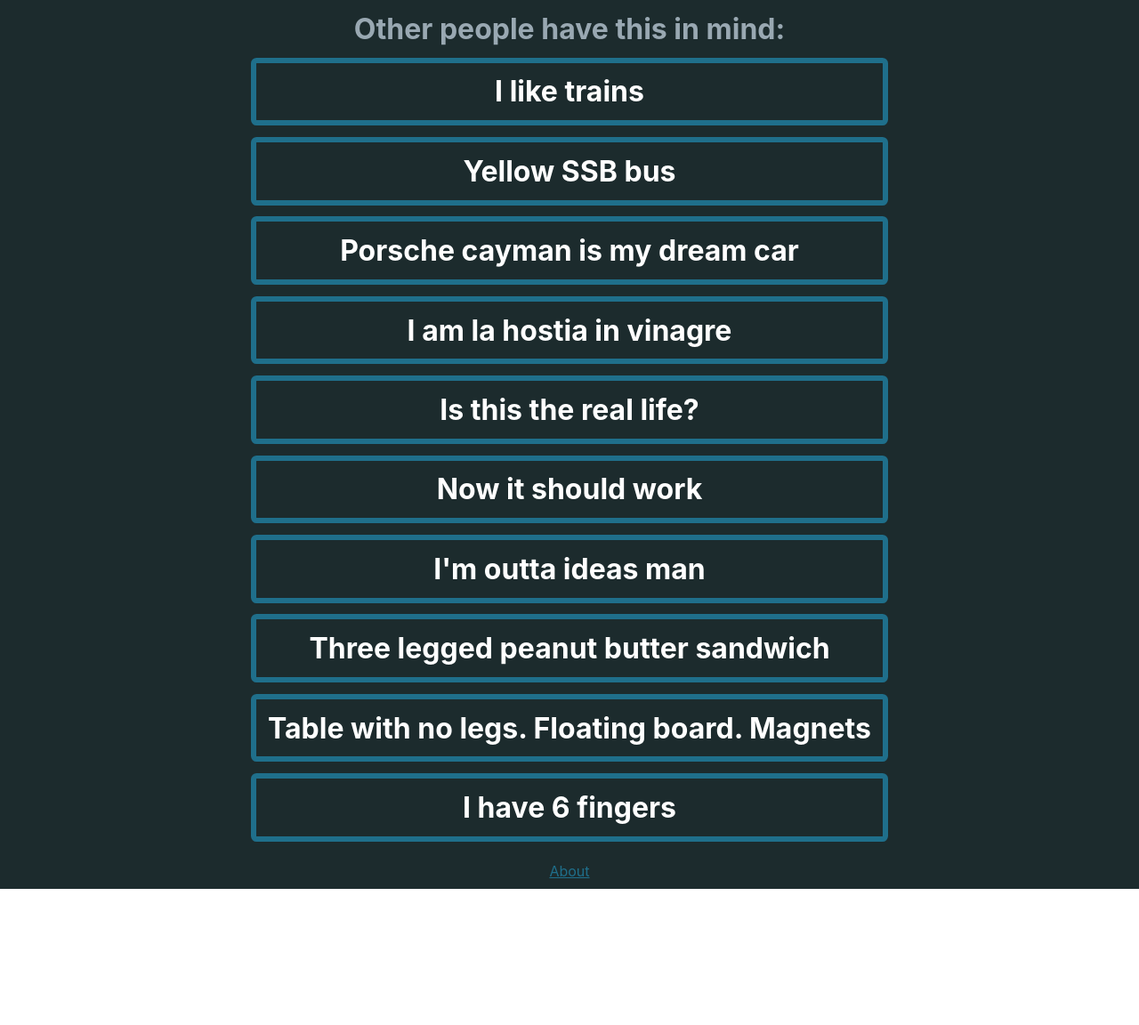
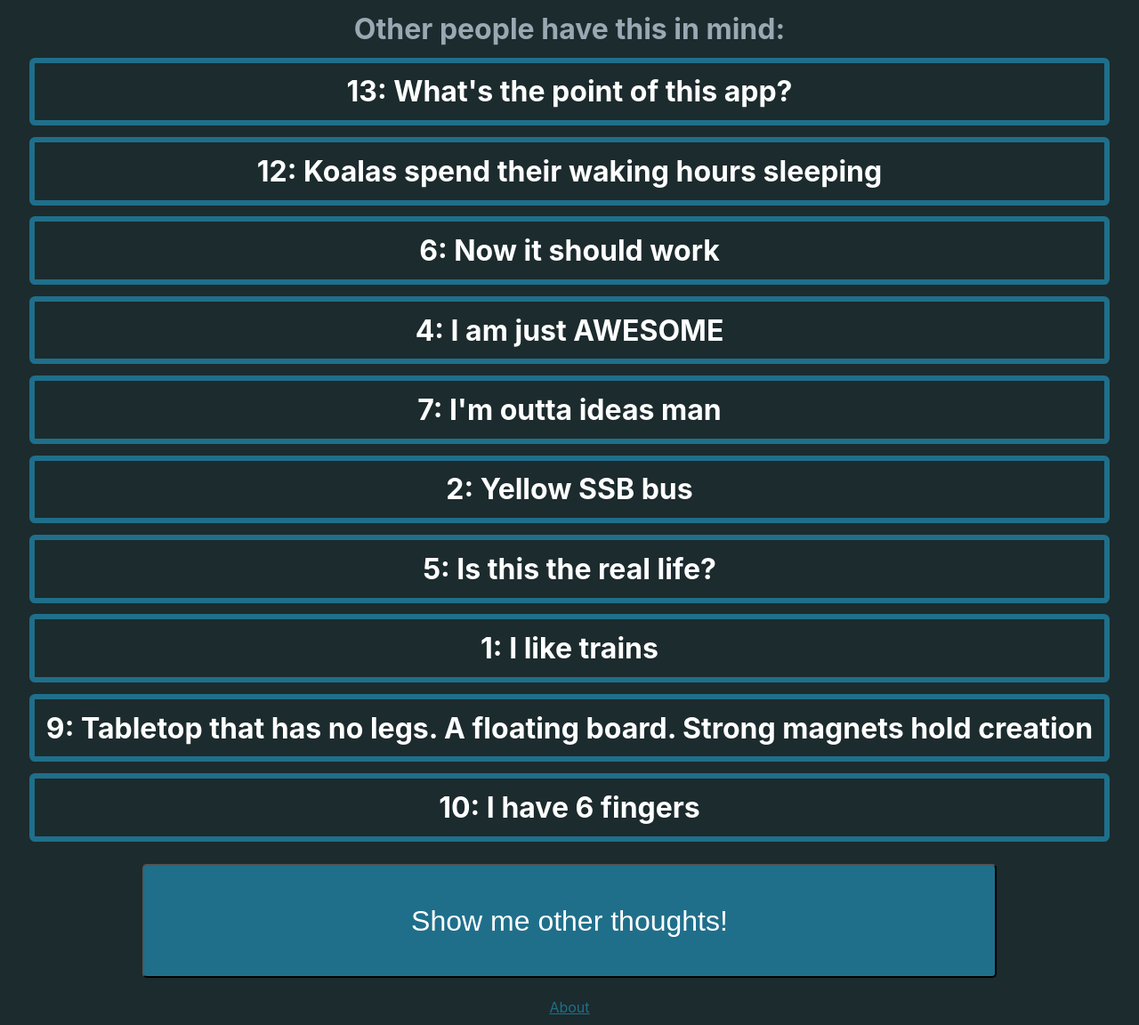
Before and after one commit to LewisGRobotics/WhatIsOnYourMind, a React (Create React App) app in the folder what-is-on-your-mind/: page /thoughts in a window 1280 px wide. Shown: the whole page at 89% size. Before the commit the page ends 999 px from the top, so only its background shows below. Built offline with nearby package versions, Linux system fonts and the light colour scheme; data requests are answered from the project's data file.

Commit message:
Load random thoughts from database, button to reload

```diff
--- a/what-is-on-your-mind/db.json
+++ b/what-is-on-your-mind/db.json
@@ -1,11 +1,11 @@
 {
   "messages": [
     {
-      "id": 2,
+      "id": 1,
       "text": "I like trains"
     },
     {
-      "id": 1,
+      "id": 2,
       "text": "Yellow SSB bus"
     },
     {
@@ -13,7 +13,7 @@
       "text": "Porsche cayman is my dream car"
     },
     {
-      "text": "I am la hostia in vinagre",
+      "text": "I am just AWESOME",
       "id": 4
     },
     {
@@ -33,12 +33,24 @@
       "id": 8
     },
     {
-      "text": "Table with no legs. Floating board. Magnets",
+      "text": "Tabletop that has no legs. A floating board. Strong magnets hold creation",
       "id": 9
     },
     {
       "text": "I have 6 fingers",
       "id": 10
+    },
+    {
+      "text": "There's nothing sweeter than sugar.",
+      "id": 11
+    },
+    {
+      "text": "Koalas spend their waking hours sleeping",
+      "id": 12
+    },
+    {
+      "text": "What's the point of this app?",
+      "id": 13
     }
   ]
 }
--- a/what-is-on-your-mind/src/App.css
+++ b/what-is-on-your-mind/src/App.css
@@ -56,7 +56,7 @@ h3{
   background-color: var(--nicebrown);
 }
 
-.SendButton{
+.GenericButton{
   width:75vw;
   height:10vw;
   margin:1vw;
--- a/what-is-on-your-mind/src/App.js
+++ b/what-is-on-your-mind/src/App.js
@@ -1,7 +1,7 @@
 import React from 'react';
 import './App.css';
 import {BrowserRouter as Router, Route} from 'react-router-dom'
-import ShareButton from './components/ShareButton';
+import GenericButton from './components/GenericButton';
 import TextInput from './components/TextInput';
 import ThoughtsPage from './components/ThoughtsPage';
 import {useState , useEffect} from 'react';
@@ -69,7 +69,7 @@ const App = () =>  {
 
               <TextInput setText={setUserTextInput} defaultText={userTextInput} sendMessage={sendMessage}/>
 
-              <ShareButton onClick={sendMessage}/>
+              <GenericButton onClick={sendMessage} text="Share it with the world!"/>
             </>
           )}/>
 
--- /dev/null
+++ b/what-is-on-your-mind/src/components/GenericButton.js
@@ -0,0 +1,12 @@
+import React from 'react'
+
+const GenericButton = ({onClick, text}) => {
+
+    return (
+        <button className="GenericButton" onClick={onClick}>
+          {text}
+        </button>
+    )
+}
+
+export default GenericButton
--- a/what-is-on-your-mind/src/components/ShareButton.js
+++ /dev/null
@@ -1,12 +0,0 @@
-import React from 'react'
-
-const ShareButton = ({onClick}) => {
-
-    return (
-        <button className="SendButton" onClick={onClick}>
-          Share it with the world!
-        </button>
-    )
-}
-
-export default ShareButton
--- a/what-is-on-your-mind/src/components/Thought.js
+++ b/what-is-on-your-mind/src/components/Thought.js
@@ -1,8 +1,8 @@
-const Thought = ({thoughtText}) => {
+const Thought = ({id , thoughtText}) => {
     return (
-        <div class="container">
+        <div className="container">
             <h3>
-                {thoughtText}
+                {id + ": " + thoughtText}
             </h3>
         </div>
     )
--- a/what-is-on-your-mind/src/components/ThoughtsPage.js
+++ b/what-is-on-your-mind/src/components/ThoughtsPage.js
@@ -1,14 +1,39 @@
 import Thought from './Thought';
+import GenericButton from './GenericButton';
 
 const ThoughtsPage = ({thoughts}) => {
-        return (
+    const numberOfEntriesToShow = 10;
+    let thoughtArray = [];
+
+    // Select random thoughts if the database is too big.
+    if(thoughts.length > numberOfEntriesToShow){
+        // Create an array of random numbers, with maximum values of the amount of thoughts
+        const numberArray = [];
+        while(numberArray.length < numberOfEntriesToShow){
+            const index = Math.floor(Math.random() * thoughts.length);
+            if(!numberArray.includes(index) && thoughts[index] !== undefined){
+                numberArray.push(index);
+                thoughtArray.push(thoughts[index]);
+            }
+        }
+        console.log(numberArray);
+
+    }
+    else{
+        thoughtArray = thoughts;
+    }
+
+    const reload = () => {
+        window.location.reload();
+    }
+
+    return(
         <div>
             <h2>
                 Other people have this in mind:
             </h2>
-            {thoughts.map((thought,index) => (
-                <Thought key={thought.id} thoughtText={thought.text}/>
-            ))}
+            {thoughtArray.map((thought,index) => (<Thought id={thought.id} thoughtText={thought.text}/>))}
+            <GenericButton onClick={reload} text="Show me other thoughts!"/>
         </div>
     )
 }
```
